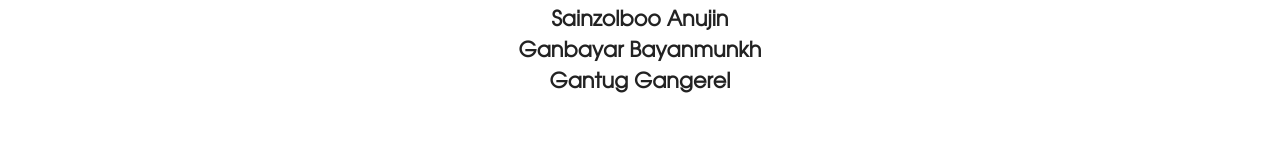
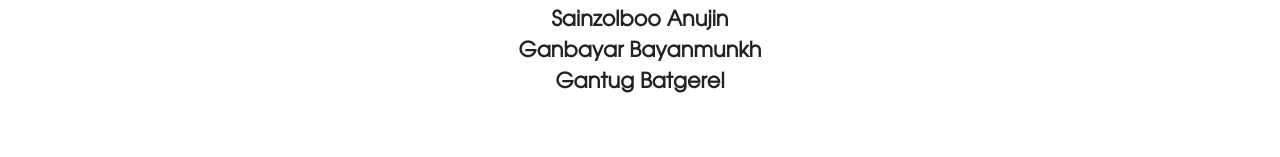
Before and after one commit to DashnyamB/face-recognition, a React (Create React App) app: page / in a window 1280 px wide. Shown: the part 3660-3817 px from the top of the page. Built offline with nearby package versions, Linux system fonts and the light colour scheme; no server answers; the database is empty; sample sign-in values are in the browser's storage.

Commit message:
name fixed

```diff
--- a/src/Components/MeetTeam/index.js
+++ b/src/Components/MeetTeam/index.js
@@ -20,7 +20,7 @@ const MeetTeam = (props) => {
           <p>Dashnyam Bayarsaikhan</p>
           <p>Sainzolboo Anujin</p>
           <p>Ganbayar Bayanmunkh</p>
-          <p>Gantug Gangerel</p>
+          <p>Gantug Batgerel</p>
         </div>
         <hr />
         <h3>#lifeatmatrix</h3>
```
